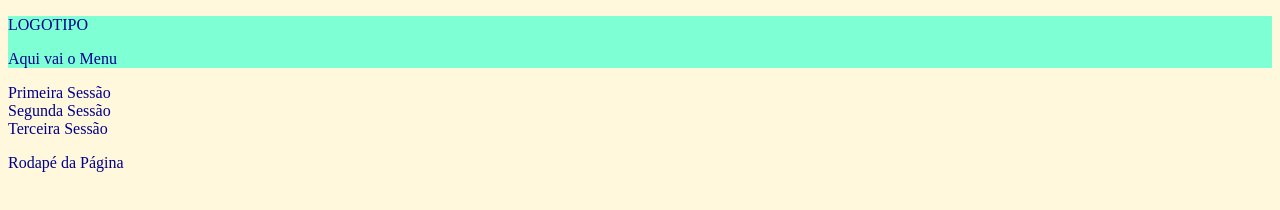
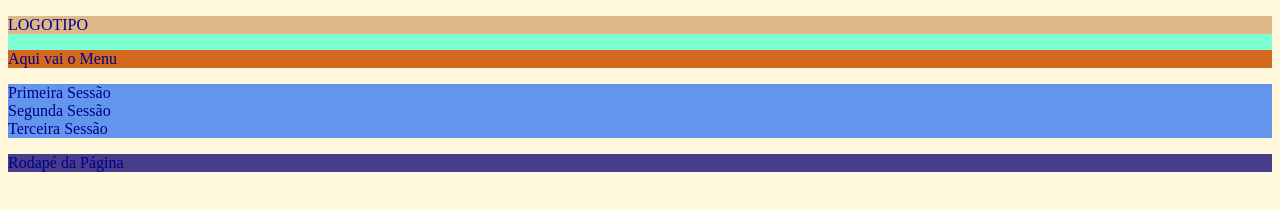
Before and after one commit to ArthurLuz28/meuprimeirosite, a plain HTML site: page index.html in a window 1280 px wide. Drawn offline with Linux system fonts and the light colour scheme.

Commit message:
stylecss

```diff
--- a/CSS/styles.css
+++ b/CSS/styles.css
@@ -7,4 +7,22 @@ header{
     background-color: aquamarine;
 }
 
-/* Classe Atribuída para a div que vai receber o logotipo */
+.logo{
+    background-color: burlywood;
+}
+
+nav{
+    background-color: chocolate;
+}
+
+main{
+    background-color: greenyellow;
+}
+
+section{
+    background-color: cornflowerblue;
+}
+
+footer{
+    background-color: darkslateblue;
+}
```
